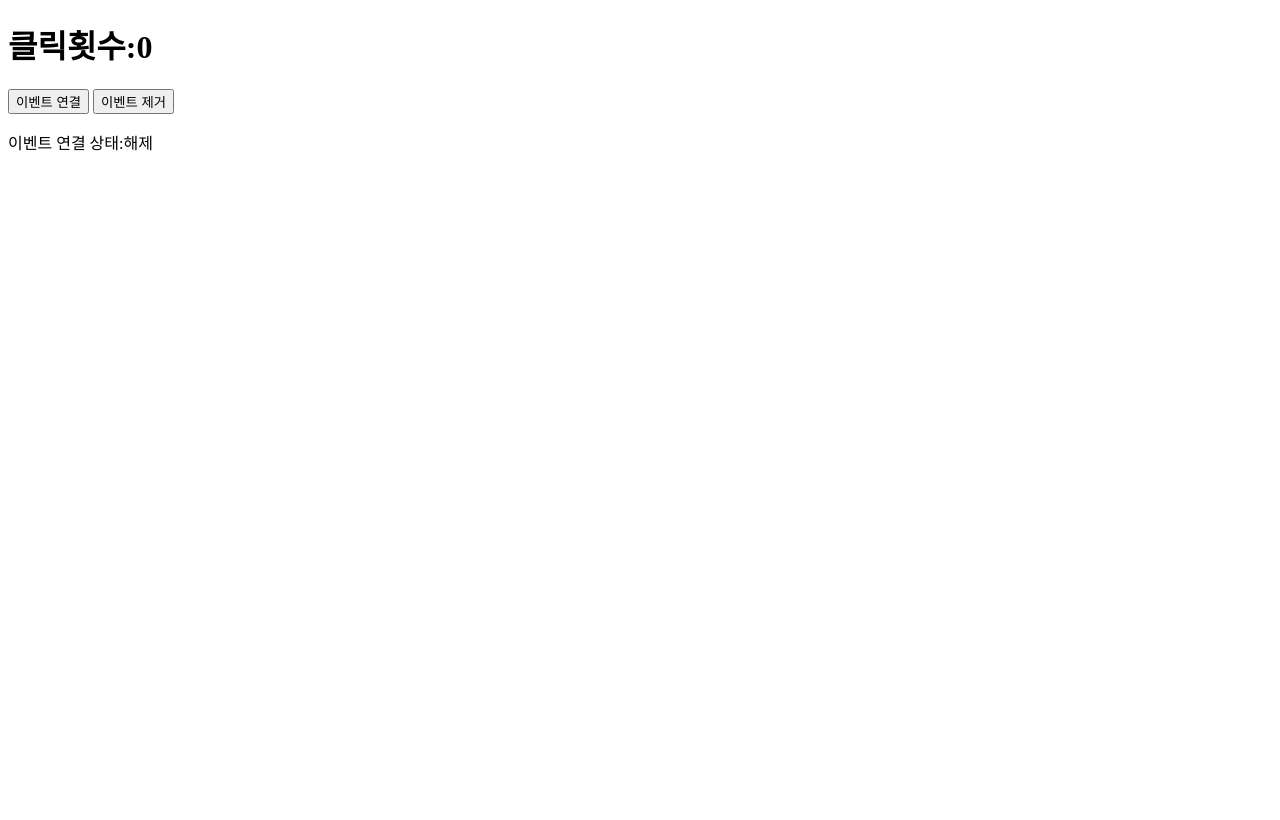
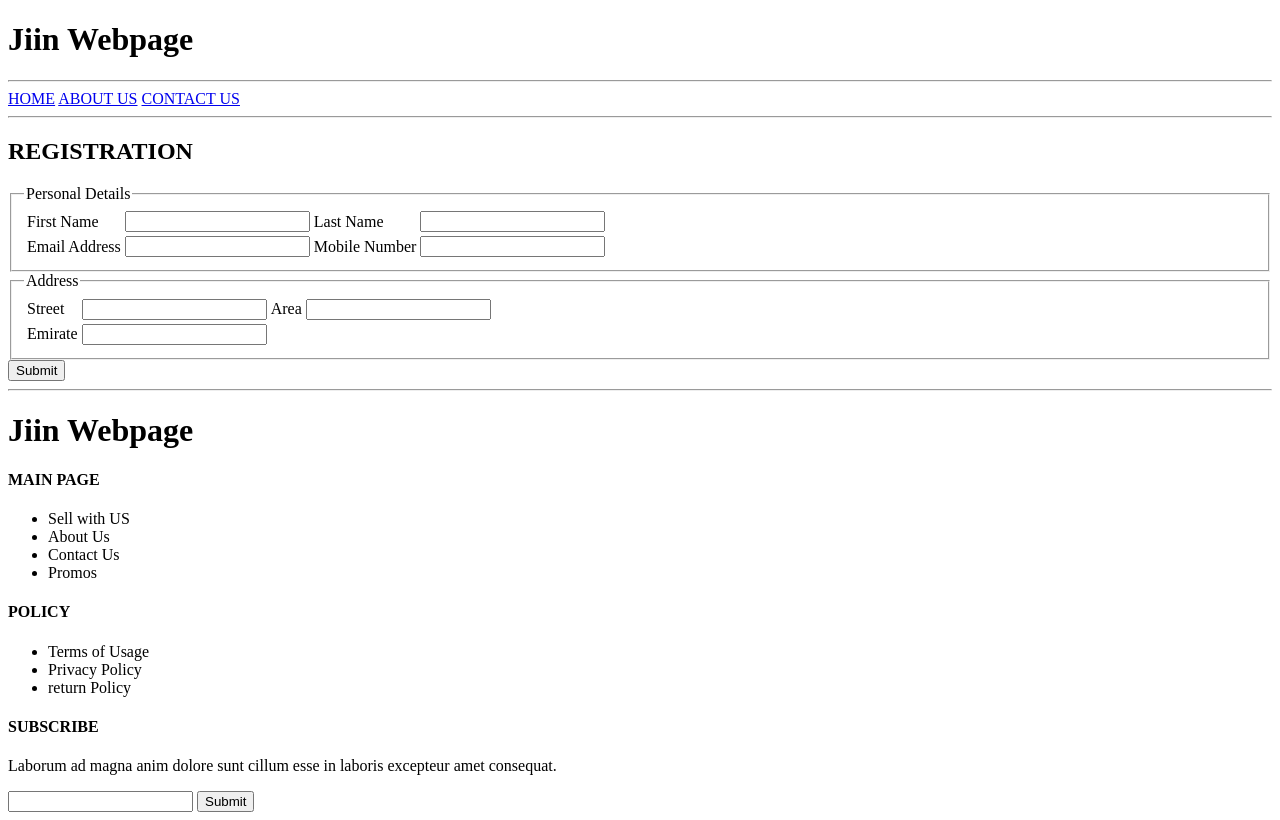
Before and after one commit to jiin124/JS, a plain HTML site: page index.html in a window 1280 px wide. Drawn offline with Linux system fonts and the light colour scheme.

Commit message:
Add files via upload

```diff
--- a/index.html
+++ b/index.html
@@ -5,14 +5,101 @@
     <meta http-equiv="X-UA-Compatible" content="IE=edge">
     <meta name="viewport" content="width=device-width, initial-scale=1.0">
     <title>Document</title>
+
     <script src="object.js"></script>
     <link rel="stylesheet" href="object.css">
+    <link rel='http://developer.mozilla.org/en-US/docs/Web/API/keyboardEvent/keyCode'>
+
+
+
 
 </head>
 <body>
-    <h1>클릭횟수:0</h1>
-    <button id="connect">이벤트 연결</button>
-    <button id="disconnect">이벤트 제거</button>
-    <p>이벤트 연결 상태:해제</p>
+    <header>
+        <h1>Jiin Webpage</h1>
+
+    </header>
+    <hr>
+    <nav>
+        <a href="#">HOME</a>
+        <a href="#">ABOUT US</a>
+        <a href="#">CONTACT US</a>
+    </nav>
+    <hr>
+    <article>
+        <h1>REGISTRATION</h1>
+        <div>
+            <form>
+                <fieldset>
+                    <legend>Personal Details</legend>
+                    <table>
+                        <tr>
+                            <td><label for="name">First Name</label></td>
+                            <td><input id="name" type="text"/></td>
+                            <td><label for="name">Last Name</label></td>
+                            <td><input id="name" type="text"/></td>
+                        </tr>
+                        <tr>
+                            <td><label for="mail">Email Address</label></td>
+                            <td><input id="mail" type="email"/></td>
+                            <td><label for="tel">Mobile Number</label></td>
+                            <td><input id="tel" type="tel"/></td>
+                        </tr>
+                    </table>
+                </fieldset>
+                <fieldset>
+                    <legend>Address</legend>
+                    <table>
+                        <tr>
+                            <td><label for="street">Street</label></td>
+                            <td><input id="street" type="text"/></td>
+                            <td><label for="area">Area</label></td>
+                            <td><input id="name" type="text"/></td>
+                        </tr>
+                        <tr>
+                            <td><label for="emirate">Emirate</label></td>
+                            <td><input id="emirate" type="text"/></td>
+
+                        </tr>
+                    </table>
+                </fieldset>
+                <input type="submit"/>
+            </form>
+        </div>
+
+    </article>
+    <hr>
+    <footer>
+        <h1>Jiin Webpage</h1>
+        <div id="mainpage">
+            <h4>MAIN PAGE</h4>
+            <ul>
+                <li>Sell with US</li>
+                <li>About Us</li>
+                <li>Contact Us</li>
+                <li>Promos</li>
+            </ul>
+        </div>
+        <div id="policy">
+            <h4>POLICY</h4>
+            <ul>
+                <li>Terms of Usage</li>
+                <li>Privacy Policy</li>
+                <li>return Policy</li>
+
+            </ul>
+
+        </div>
+        <div id="subcribe">
+            <h4>SUBSCRIBE</h4>
+            <p>Laborum ad magna anim dolore sunt cillum esse in laboris excepteur amet consequat.</p>
+            <input id="email" type="email"/>
+            <input type="submit">
+
+        </div>
+
+    </footer>
+
+
 </body>
 </html>
```
